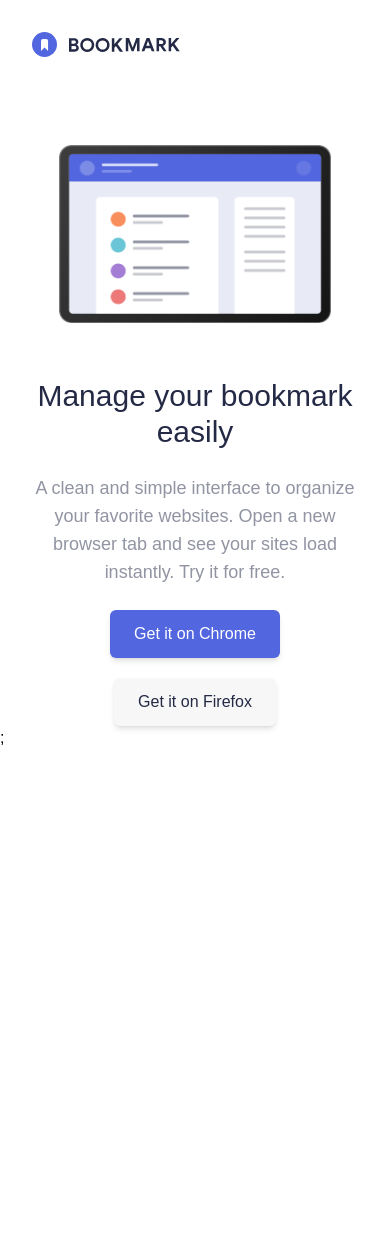
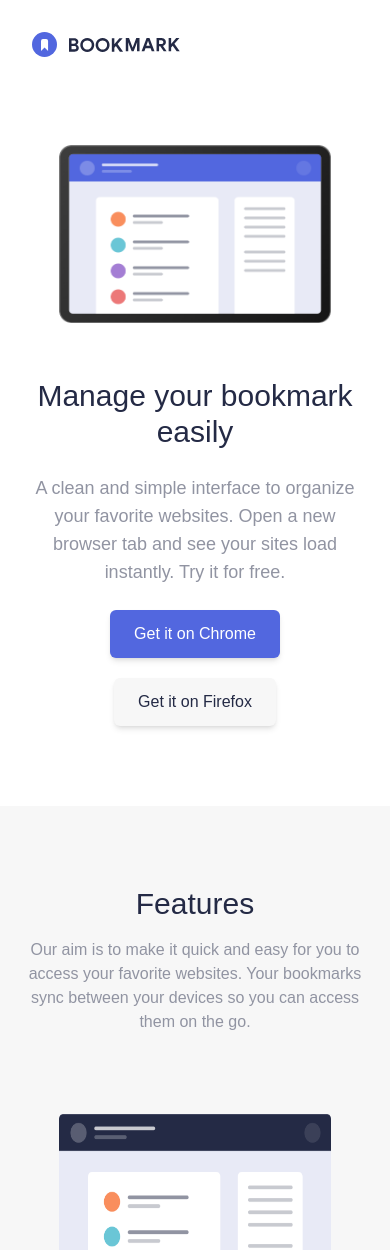
Before and after one commit to htutwaiphyoe/spotify, a Next.js app: page / in a window 390 px wide. Shown: the top 1250 px of the page. Before the commit the page ends 844 px from the top, so only its background shows below. Built offline with nearby package versions, Linux system fonts and the light colour scheme.

Commit message:
add: features

```diff
--- a/components/atoms/Button.tsx
+++ b/components/atoms/Button.tsx
@@ -7,7 +7,6 @@
 }
 
 export function Button({ text, classes, type }: IButtonProps): JSX.Element {
-  console.log(classes);
   return (
     <button type={type} className={`btn ${classes}`}>
       {text}
--- a/components/atoms/RoundedRectangle.tsx
+++ b/components/atoms/RoundedRectangle.tsx
@@ -1,5 +1,10 @@
-export function RoundedRectangle(): JSX.Element {
-  return (
+interface IRectProps {
+  type: string;
+}
+export function RoundedRectangle({ type }: IRectProps): JSX.Element {
+  return type === "left" ? (
+    <div className="absolute left-0 hidden w-1/2 overflow-hidden rounded-r-full top-32 md:block bg-bookmark-purple h-80 lg:-bottom-28 lg:-left-36"></div>
+  ) : (
     <div className="absolute right-0 hidden w-1/2 overflow-hidden rounded-l-full top-32 md:block bg-bookmark-purple h-80 lg:-bottom-28 lg:-right-36"></div>
   );
 }
--- a/components/layout/Layout.tsx
+++ b/components/layout/Layout.tsx
@@ -9,7 +9,7 @@
         <title>Bookmark - Manage your bookmark easily</title>
         <meta
           name="description"
-          content=" A clean and simple interface to organize your favourite websites. Open a
+          content=" A clean and simple interface to organize your favorite websites. Open a
         new browser tab and see your sites load instantly. Try it for free."
         />
       </Head>
--- /dev/null
+++ b/components/molecules/features/FeatureCard.tsx
@@ -0,0 +1,39 @@
+import { RoundedRectangle } from "@/components/atoms/RoundedRectangle";
+import Image from "next/image";
+import { Button } from "@/components/atoms/Button";
+import { btnClasses } from "@/enums/index";
+import { IFeatureCardProps } from "@/interfaces/index";
+
+export function FeatureCard({
+  src,
+  alt,
+  title,
+  description,
+  type,
+  mt,
+  direction,
+}: IFeatureCardProps): JSX.Element {
+  return (
+    <div className={`relative mt-20 lg:mt-${mt}`}>
+      <div
+        className={`container flex flex-col items-center justify-center lg:flex-${direction} gap-x-24`}
+      >
+        <div className="z-10 flex justify-center flex-1 mb-10 md:mb-36 lg:mb-0">
+          <div className="w-5/6 h-5/6 sm:w-3/4 sm:h-3/4 md:w-full md:h-full">
+            <Image width="480" height="380" alt={alt} src={src} />
+          </div>
+        </div>
+        <div className="flex flex-col items-center flex-1 lg:items-start">
+          <h3 className="text-3xl text-center text-bookmark-blue lg:text-left">
+            {title}
+          </h3>
+          <p className="my-4 text-center text-bookmark-grey lg:text-left sm:w-3/4 lg:w-full">
+            {description}
+          </p>
+          <Button type="button" classes={btnClasses.purple} text="More Info" />
+        </div>
+      </div>
+      <RoundedRectangle type={type} />
+    </div>
+  );
+}
--- a/components/molecules/hero/Cta.tsx
+++ b/components/molecules/hero/Cta.tsx
@@ -4,9 +4,9 @@
 export function Cta(): JSX.Element {
   return (
     <>
-      <h2 className="mb-6 text-3xl text-center text-bookmark-blue md:text-4xl lg:text-5xl lg:text-left">
+      <h1 className="mb-6 text-3xl text-center text-bookmark-blue md:text-4xl lg:text-5xl lg:text-left">
         Manage your bookmark easily
-      </h2>
+      </h1>
       <p className="mb-6 text-lg text-center md:w-3/4 md:mx-auto lg:mx-0 lg:w-full text-bookmark-grey lg:text-left">
         A clean and simple interface to organize your favorite websites. Open a
         new browser tab and see your sites load instantly. Try it for free.
--- /dev/null
+++ b/components/molecules/shared/SectionHeading.tsx
@@ -0,0 +1,13 @@
+import { ISectionHeading } from "@/interfaces/index";
+
+export function SectionHeading({
+  title,
+  description,
+}: ISectionHeading): JSX.Element {
+  return (
+    <div className="px-4 mx-auto sm:w-3/4 md:w-3/5 lg:w-5/12">
+      <h2 className="text-3xl text-center text-bookmark-blue">{title}</h2>
+      <p className="mt-4 text-center text-bookmark-grey">{description}</p>
+    </div>
+  );
+}
--- /dev/null
+++ b/components/organisms/Features.tsx
@@ -0,0 +1,61 @@
+import { SectionHeading } from "@/components/molecules/shared/SectionHeading";
+import { IFeatureCardProps } from "@/interfaces/index";
+import { FeatureCard } from "@/components/molecules/features/FeatureCard";
+
+export function Features(): JSX.Element {
+  const features: IFeatureCardProps[] = [
+    {
+      src: "/imgs/illustration-features-tab-1.png",
+      alt: "feature 1",
+      title: "Bookmark in one click",
+      description:
+        "Organize your bookmarks however you like. Our simple drag-and-drop interface gives you complete control over how you manage your  favorite sites.",
+      mt: "24",
+      type: "left",
+      direction: "row",
+    },
+    {
+      src: "/imgs/illustration-features-tab-2.png",
+      alt: "feature 2",
+      title: "Intelligent search",
+      description:
+        "Our powerful search feature will help you find saved sites in no  time at all. No need to crawl through all of your bookmarks.",
+      mt: "36",
+      type: "right",
+      direction: "row-reverse",
+    },
+    {
+      src: "/imgs/illustration-features-tab-3.png",
+      alt: "feature 3",
+      title: "Share your bookmarks",
+      description:
+        " Easily share your bookmarks and collections with others. Create a shareable link that you can send at the click of a button.",
+      mt: "36",
+      type: "left",
+      direction: "row",
+    },
+  ];
+
+  return (
+    <section className="pt-20 pb-32 mt-20 bg-bookmark-white lg:mt-60">
+      <SectionHeading
+        title="Features"
+        description="Our aim is to make it quick and easy for you to access your favorite websites. Your bookmarks sync between your devices so you can access them on the go."
+      />
+      {features.map(
+        (feature: IFeatureCardProps, i: number): JSX.Element => (
+          <FeatureCard
+            key={i}
+            src={feature.src}
+            alt={feature.alt}
+            mt={feature.mt}
+            type={feature.type}
+            direction={feature.direction}
+            description={feature.description}
+            title={feature.title}
+          />
+        )
+      )}
+    </section>
+  );
+}
--- a/components/organisms/Hero.tsx
+++ b/components/organisms/Hero.tsx
@@ -1,6 +1,7 @@
 import Image from "next/image";
 import { Cta } from "@/components/molecules/hero/Cta";
 import { RoundedRectangle } from "@/components/atoms/RoundedRectangle";
+
 export function Hero(): JSX.Element {
   return (
     <section className="relative">
@@ -19,7 +20,7 @@
           </div>
         </div>
       </div>
-      <RoundedRectangle />
+      <RoundedRectangle type="right" />
     </section>
   );
 }
--- a/components/template/HomeTemplate.tsx
+++ b/components/template/HomeTemplate.tsx
@@ -1,9 +1,12 @@
 import React from "react";
 import { Hero } from "@/components/organisms/Hero";
+import { Features } from "@/components/organisms/Features";
+
 export function HomeTemplate(): JSX.Element {
   return (
     <>
       <Hero />
+      <Features />
     </>
   );
 }
--- a/pages/index.tsx
+++ b/pages/index.tsx
@@ -5,7 +5,7 @@
 const Home: NextPage = () => {
   return (
     <Layout>
-      <HomeTemplate />;
+      <HomeTemplate />
     </Layout>
   );
 };
--- a/styles/globals.css
+++ b/styles/globals.css
@@ -6,7 +6,7 @@
 
 @layer base {
   body {
-    @apply overflow-hidden font-poppins;
+    @apply overflow-x-hidden font-poppins;
   }
 }
 
```
Also changed, not shown: interfaces/index.tsx (+14 -0 lines).
